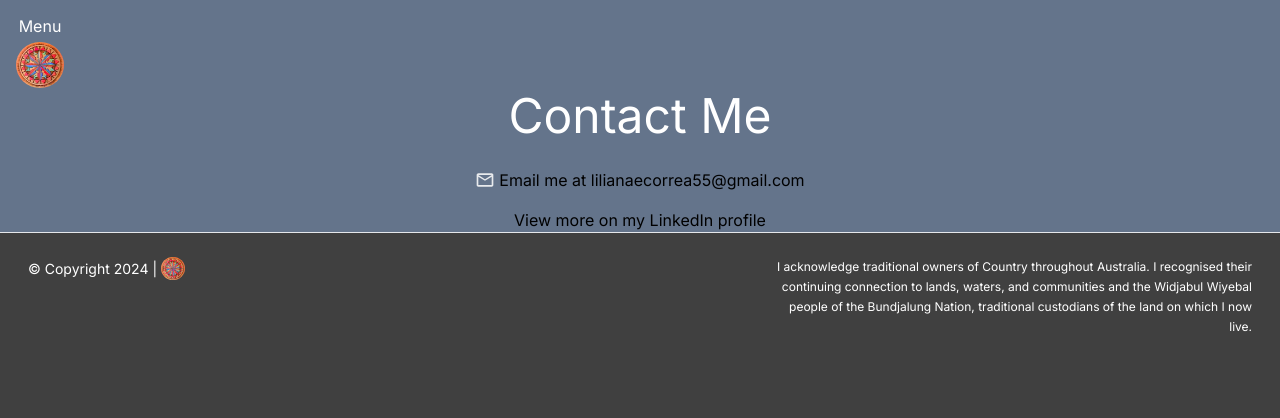
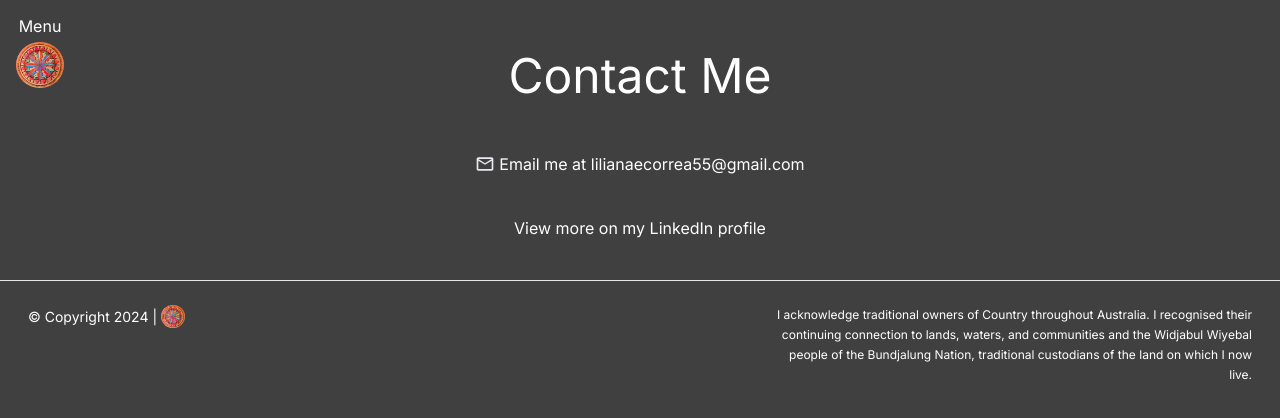
Before and after one commit to LYD01/liliana.e.correa, a Next.js app: page /contact-us in a window 1280 px wide. Shown: the top 418 px of the page. Built offline with nearby package versions, Linux system fonts and the light colour scheme.

Commit message:
more layout

```diff
--- a/src/app/about/page.tsx
+++ b/src/app/about/page.tsx
@@ -4,8 +4,8 @@ import Link from "next/link";
 
 export default function AboutPage() {
     return (
-        <div className="bg-neutral-700 max-w-[1280px]	 min-h-[56rem]">
-            <div className=" px-1 pt-20 h-full container mx-auto flex items-center justify-between max-[1075px]:flex-col max-[1075px]:items-baseline ">
+        <div>
+            <div className=" px-1 pt-10 h-full container mx-auto flex items-center justify-between max-[1075px]:flex-col max-[1075px]:items-baseline ">
                 <div className=" select-all border-t text-white p-1">
                     <div className="max-w-[600px] py-20">
                         <h1 className="text-white">About</h1>
--- a/src/app/contact-us/page.tsx
+++ b/src/app/contact-us/page.tsx
@@ -1,14 +1,17 @@
 import Image from "next/image";
 export default function ContactUsPage() {
     return (
-        <div className="bg-slate-500 max-w-[1280px]">
-            <div className="px-1 pt-20 container mx-auto flex items-center flex-col gap-4 ">
-                <h1 className="">Contact Me</h1>
-                <a href="mailto:lilianaecorrea55@gmail.com" className="flex items-center gap-1"><Image src={"/icons/mail_24dp_FILL0_wght400_GRAD0_opsz24.svg"} alt={"mail icon"} width={20} height={20} /> Email me at lilianaecorrea55@gmail.com</a>
-                <a href="linkedin.com/in/liliana-correa-a6670b19">
-                    {/* <Image src={""} alt={""} width={'20'} height={'20'}/>  */}
-                    View more on my LinkedIn profile</a>
-            </div>
+        // <div className="bg-slate-500 max-w-[1280px]">
+        <div className="pt-10 flex items-center flex-col gap-10 max-w-[1280px] mx-auto pb-10 ">
+
+
+            <h1 className="">Contact Me</h1>
+            <a href="mailto:lilianaecorrea55@gmail.com" className="flex items-center gap-1 "><Image src={"/icons/mail_24dp_FILL0_wght400_GRAD0_opsz24.svg"} alt={"mail icon"} width={20} height={20} /> Email me at lilianaecorrea55@gmail.com</a>
+            <a href="https://linkedin.com/in/liliana-correa-a6670b19" target="_blank">
+                {/* <Image src={""} alt={""} width={'20'} height={'20'}/>  */}
+                View more on my LinkedIn profile</a>
+
         </div>
+        // </div>
     );
 }
--- a/src/app/globals.css
+++ b/src/app/globals.css
@@ -10,6 +10,7 @@
 
 * {
   box-sizing: border-box;
+  @apply text-white
 }
 
 p {
```
